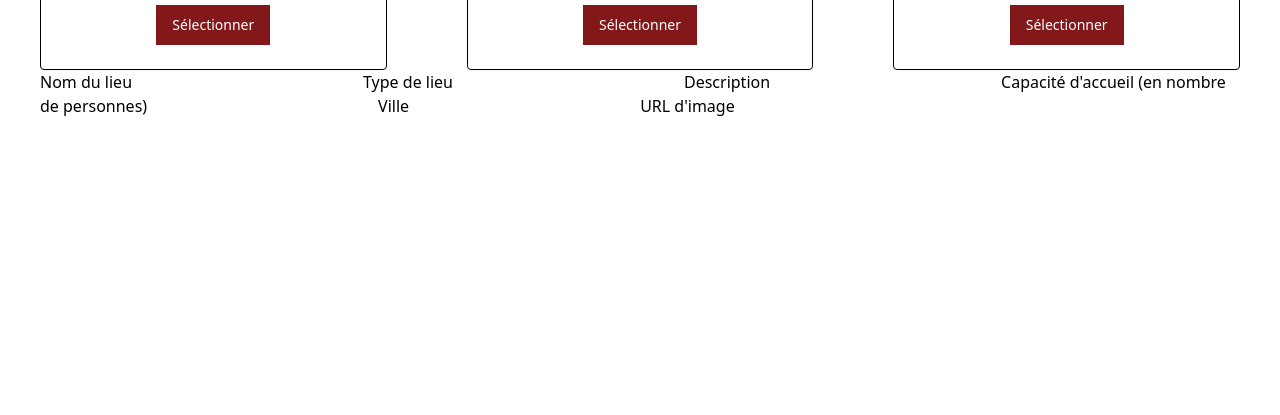
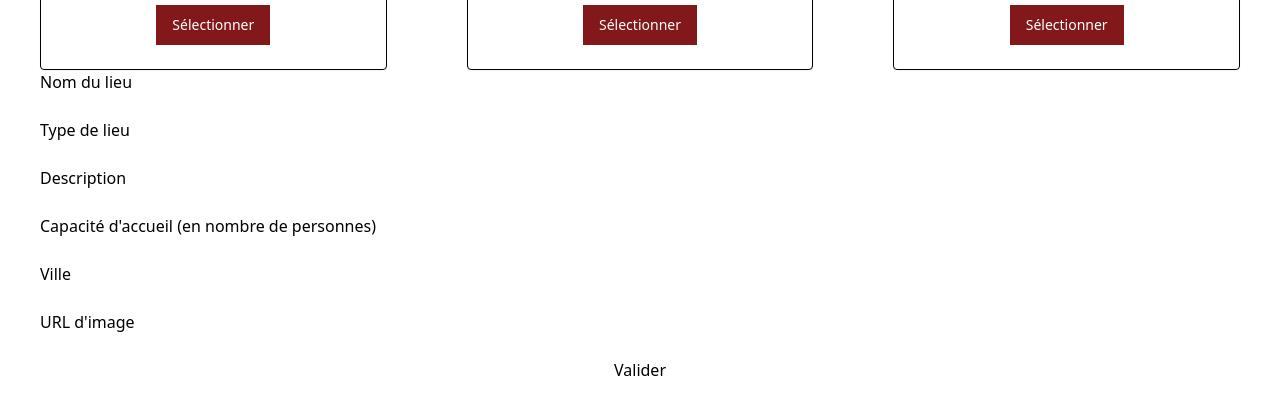
Before and after one commit to GabrielAlbinet/echovisuel-mecelacata, an Angular app: page /venues in a window 1280 px wide. Shown: the part 603-1018 px from the top of the page. Before the commit the page ends 800 px from the top, so only its background shows below. Built offline with nearby package versions, Linux system fonts and the light colour scheme.

Commit message:
Fromulaire fonctionnaile, valeur affichées dans la console

```diff
--- a/src/app/components/venue-form/venue-form.component.html
+++ b/src/app/components/venue-form/venue-form.component.html
@@ -1,4 +1,4 @@
-<form [formGroup]="form">
+<form [formGroup]="form" (ngSubmit)="onSubmit()" class="flex flex-col">
 
     <label for="name">Nom du lieu</label>
     <input id="name" type="text" formControlName="name" />
@@ -18,4 +18,6 @@
     <label for="image">URL d'image</label>
     <input id="image" type="text" formControlName="image" />
 
+    <button type="submit">Valider</button>
+
 </form>
--- a/src/app/components/venue-form/venue-form.component.ts
+++ b/src/app/components/venue-form/venue-form.component.ts
@@ -17,4 +17,8 @@ export class VenueForm {
     location: new FormControl(''),
     image: new FormControl(''),
   });
+
+  onSubmit() {
+    console.log(this.form.value)
+  }
 }
```
